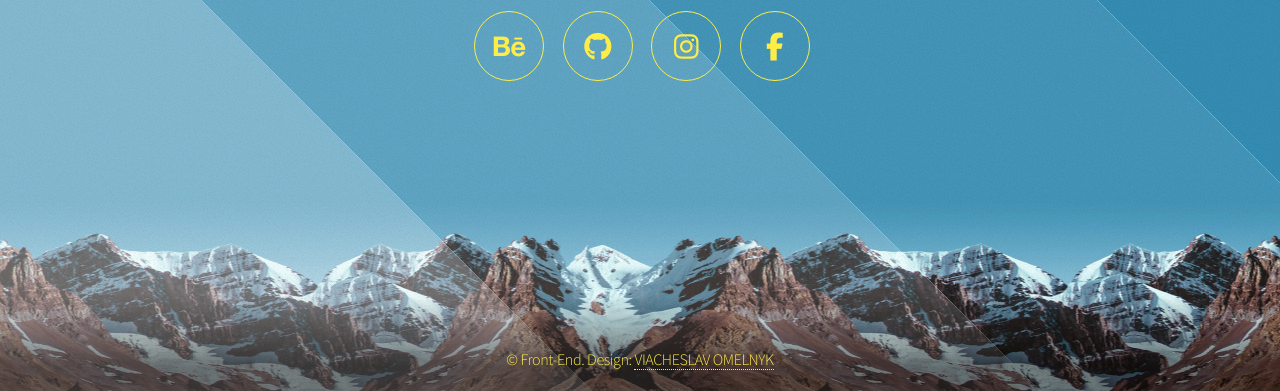
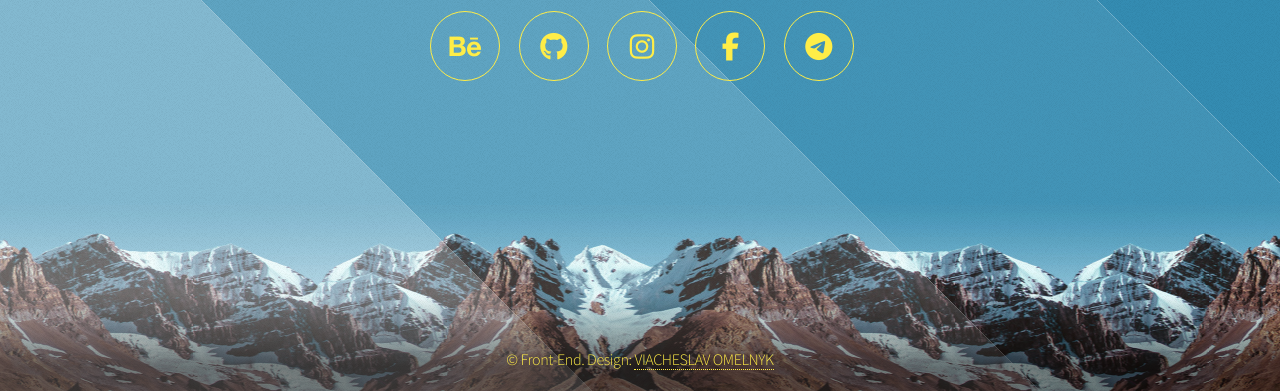
Before and after one commit to ViacheslavOM/ViacheslavOM.github.io, a plain HTML site: page index.html in a window 1280 px wide. Shown: the part 409-800 px from the top of the page. Drawn offline with Linux system fonts and the light colour scheme.

Commit message:
Add files via upload

```diff
--- a/index.html
+++ b/index.html
@@ -24,6 +24,8 @@
 					<li><a href="https://github.com/ViacheslavOM" class="icon fa-github" target="_blank"><span class="label">Github</span></a></li>
 					<li><a href="https://www.instagram.com/slavutin_omar/" class="icon fa-instagram" target="_blank"><span class="label">Instagram</span></a></li>
 					<li><a href="https://www.facebook.com/viacheslav.omelnyk.77/" class="icon fa-facebook" target="_blank"><span class="label">Facebook</span></a></li>
+					<li><a href="https://t.me/viacheslavomelnyk" class="icon fa-telegram" target="_blank"><span class="label">Telegram</span></a></li>
+
 				</ul>
 			</nav>
 		</header>
```
